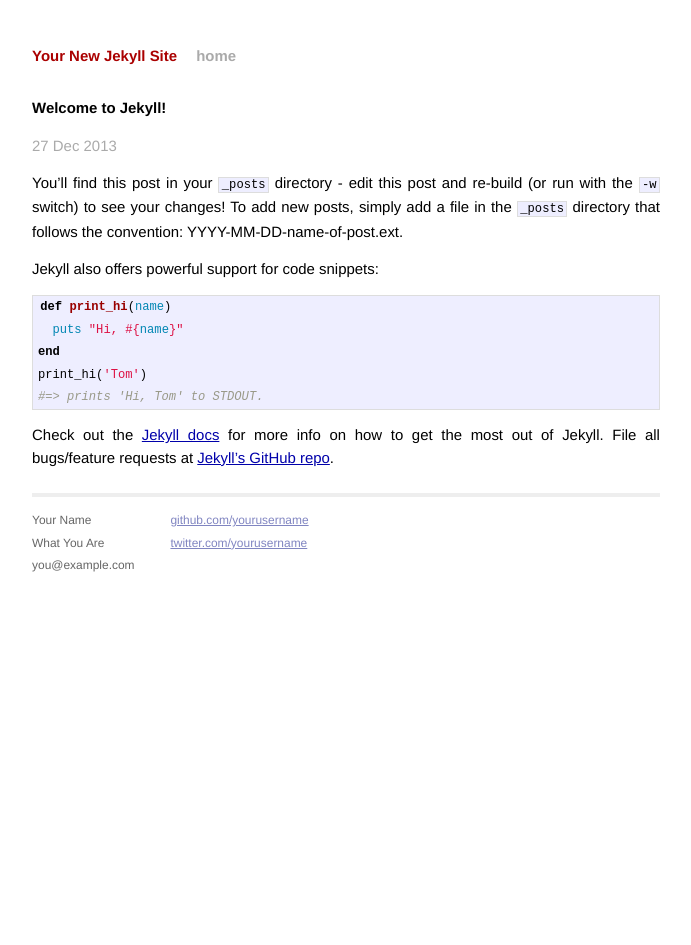
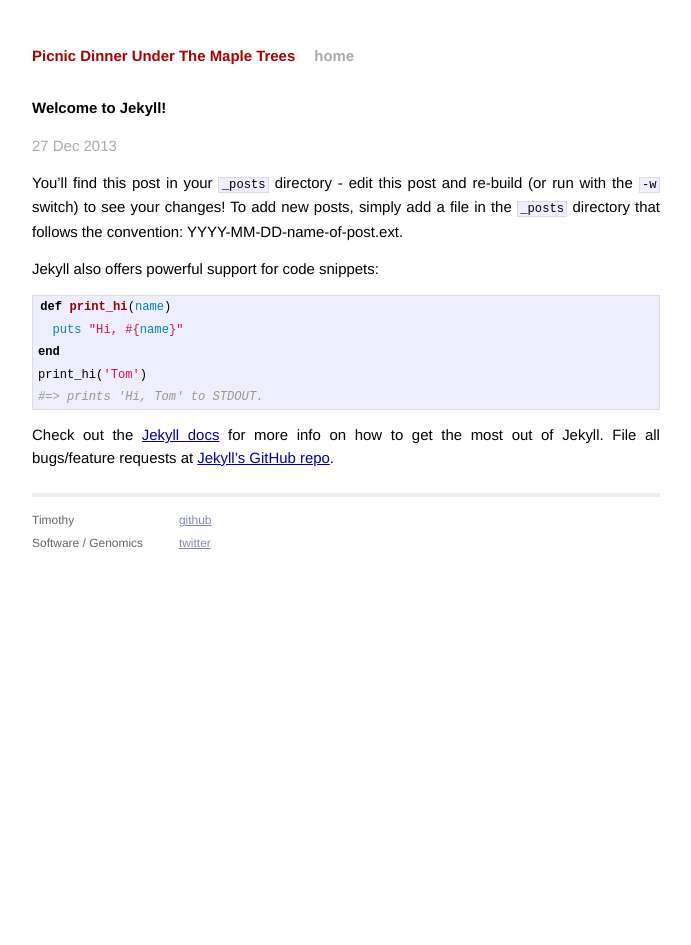
Before and after one commit to tdanford/tdanford.github.io, a Jekyll site: the page built from _posts/2013-12-27-welcome-to-jekyll.markdown, in a window 1280 px wide. Shown: the whole page, without its empty margins (294-985 px from the left). Built offline with Jekyll 4.4.1, drawn with Linux system fonts in a browser that asks for light colours; Markdown is read by kramdown in place of the engine named in the settings.

Commit message:
Updated contact info.

```diff
--- a/_config.yml
+++ b/_config.yml
@@ -1,3 +1,3 @@
-name: Your New Jekyll Site
+name: Picnic Dinner Under The Maple Trees
 markdown: redcarpet
 pygments: true
--- a/_layouts/default.html
+++ b/_layouts/default.html
@@ -26,15 +26,14 @@
           <div class="footer">
             <div class="contact">
               <p>
-                Your Name<br />
-                What You Are<br />
-                you@example.com
+                Timothy<br />
+                Software / Genomics
               </p>
             </div>
             <div class="contact">
               <p>
-                <a href="https://github.com/yourusername">github.com/yourusername</a><br />
-                <a href="https://twitter.com/yourusername">twitter.com/yourusername</a><br />
+                <a href="https://github.com/tdanford">github</a><br />
+                <a href="https://twitter.com/arthegall">twitter</a><br />
               </p>
             </div>
           </div>
--- a/index.html
+++ b/index.html
@@ -1,6 +1,6 @@
 ---
 layout: default
-title: Your New Jekyll Site
+title: Octopus Tank at the Aquarium
 ---
 
 <div id="home">
```
